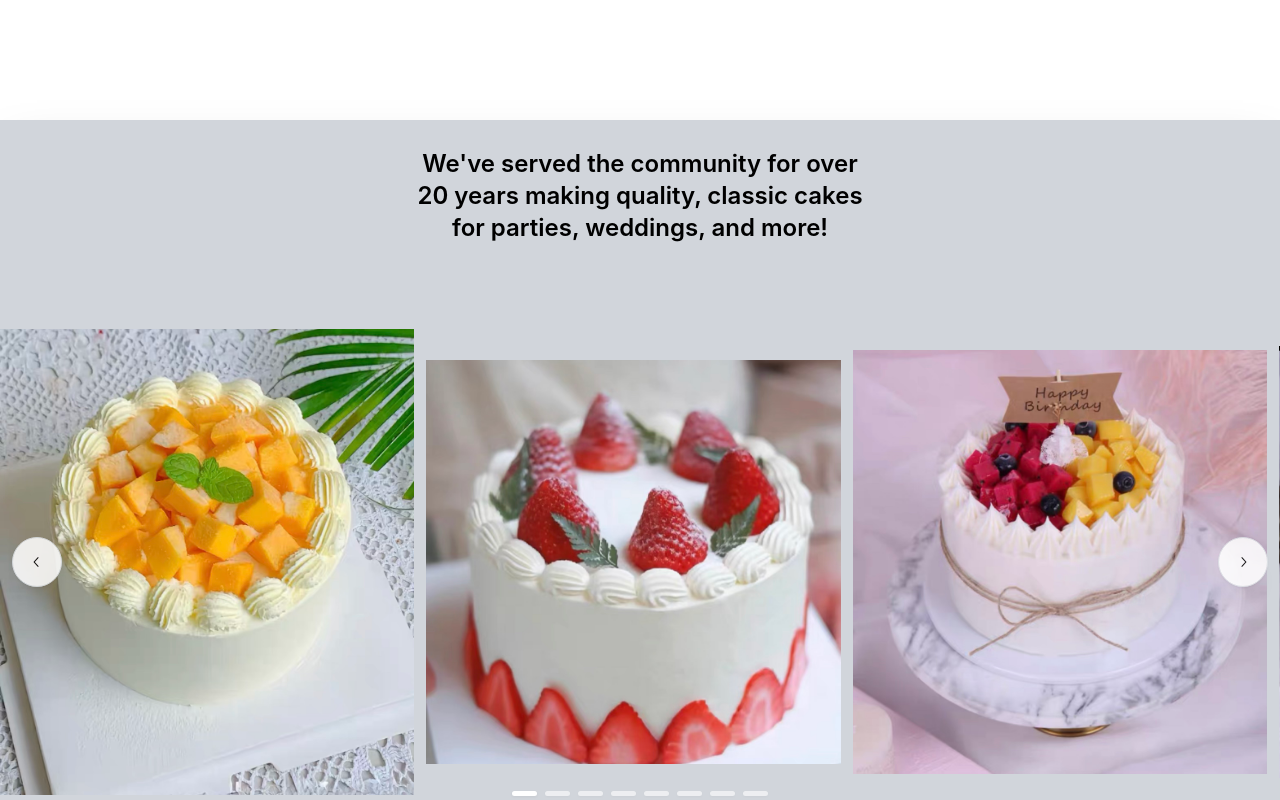
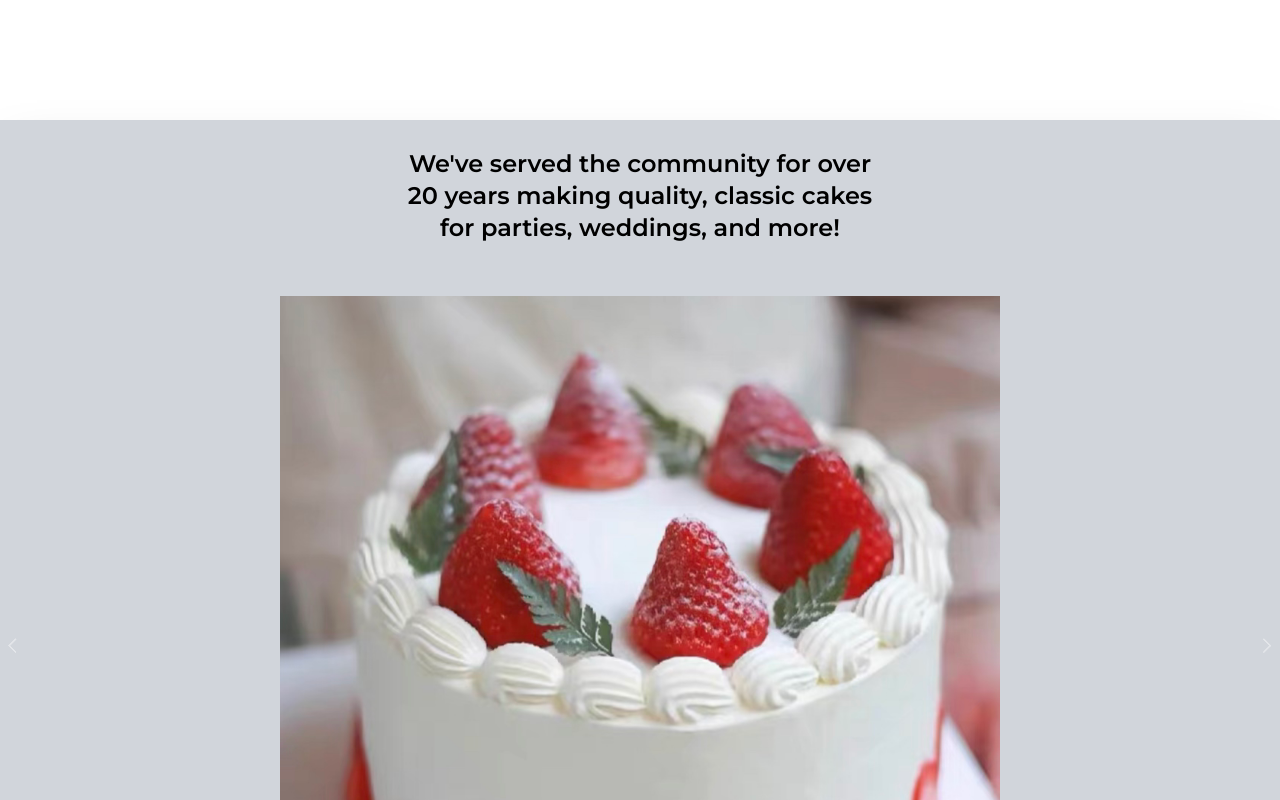
Before and after one commit to lausan3/4618-Bakery, a React (Vite) app: page / in a window 1280 px wide. Shown: the part 760-1560 px from the top of the page. Built offline with nearby package versions, Linux system fonts and the light colour scheme; a web font is replaced by a local one.

Commit message:
Added antd carousel in place of mantine one

```diff
--- a/package.json
+++ b/package.json
@@ -10,14 +10,13 @@
     "preview": "vite preview"
   },
   "dependencies": {
-    "@mantine/carousel": "^7.10.0",
-    "@mantine/core": "^7.10.0",
-    "@mantine/hooks": "^7.10.0",
+    "antd": "^5.18.3",
     "embla-carousel-react": "^7.1.0",
     "postcss-preset-mantine": "^1.15.0",
     "postcss-simple-vars": "^7.0.1",
     "react": "^18.2.0",
     "react-dom": "^18.2.0",
+    "react-responsive-masonry": "^2.2.0",
     "react-router-dom": "^6.23.0",
     "ts-node": "^10.9.2"
   },
--- a/src/main.tsx
+++ b/src/main.tsx
@@ -4,19 +4,15 @@ import ReactDOM from 'react-dom/client'
 import { BrowserRouter, Routes, Route } from 'react-router-dom'
 
 import './index.css'
-import '@mantine/core/styles.css';
-import '@mantine/carousel/styles.css';
 
 import Layout from './routes/Layout.tsx'
 import Home from './routes/home.tsx'
 import Location from './routes/Location.tsx'
 import Gallery from './routes/Gallery.tsx'
 import Order from './routes/Order.tsx'
-import { MantineProvider } from '@mantine/core';
 
 ReactDOM.createRoot(document.getElementById('root')!).render(
   <React.StrictMode>
-    <MantineProvider>
       <BrowserRouter>
         <Routes>
           <Route element={<Layout/>}>
@@ -24,10 +20,8 @@ ReactDOM.createRoot(document.getElementById('root')!).render(
             <Route path="/location" element={<Location/>} />
             <Route path="/gallery" element={<Gallery/>} />
             <Route path="/order" element={<Order/>} />
-
           </Route>
         </Routes>
       </BrowserRouter>
-    </MantineProvider>
   </React.StrictMode>,
 )
--- a/src/routes/home.tsx
+++ b/src/routes/home.tsx
@@ -1,6 +1,4 @@
-import { Carousel } from "@mantine/carousel"
-import { Image } from "@mantine/core";
-import { useMediaQuery } from "@mantine/hooks";
+import { Carousel } from "antd"
 import { Link } from "react-router-dom"
 
 const Home = () => {
@@ -23,16 +21,13 @@ const Home = () => {
     './IMG_1155.PNG',
   ];
 
-  const isMobile = useMediaQuery(`(max-width: 640px)`);
-
-  const slides = images.map( (url) => {
+  const slides = images.map( (url, index) => {
       return (
-        <Carousel.Slide key={url}>
-          <Image
-            src={url}
-            style={{ height: isMobile ? '250px' : '500px', objectFit: 'contain'}}
-          />
-        </Carousel.Slide>
+        <img
+          key={index}
+          src={url}
+          className="sm:h-[700px] object-contain"
+        />
       )
     }
   )
@@ -54,26 +49,22 @@ const Home = () => {
         />
       </div>
 
-      <div id="carousel" className="
-        flex flex-col py-2 mt-6 bg-gray-300
+      <div
+        id="carousel"
+        className="
+        flex flex-col py-2 mt-6 bg-gray-300 w-full
         shadow-2xl z-[2]
-        sm:center-size sm:min-w-full
-      ">
+        sm:center-size sm:min-w-full"
+      >
         <span className="
-          px-5 py-5 self-center
-          text-lg text-center font-semibold
+          p-5 self-center
+          text-lg text-center font-semibold w-[80%]
           sm:w-[40%] sm:text-2xl
         ">We've served the community for over 20 years making quality, classic cakes for parties, weddings, and more!</span>
         <Carousel
-          className="sm:my-12"
-          height={isMobile ? 250 : 500}
-          slideSize={isMobile ? "50%" : "33%"}
-          slideGap="sm"
-          slidesToScroll={2}
-          align="start"
-          withIndicators
-          loop
-          controlSize={isMobile ? 26 : 50}
+          className="p-24 w-full sm:p-8"
+          arrows
+          autoplay
         >
           {slides}
         </Carousel>
```
Also changed, not shown: 1 other file (tests, documents, lock files or other folders).
